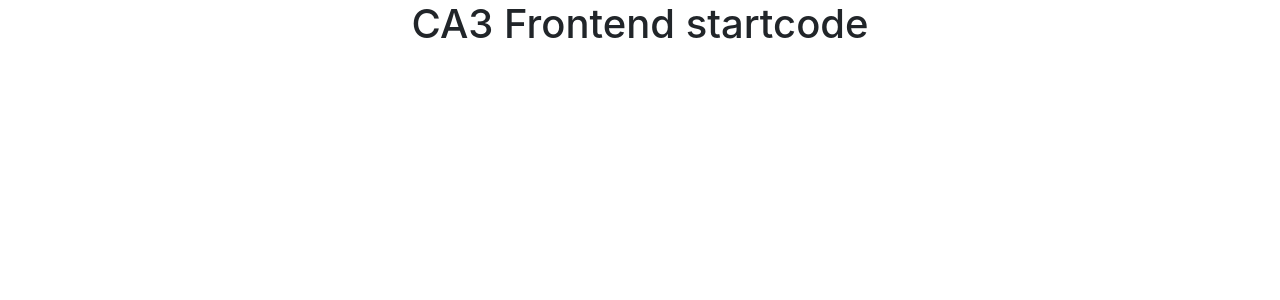
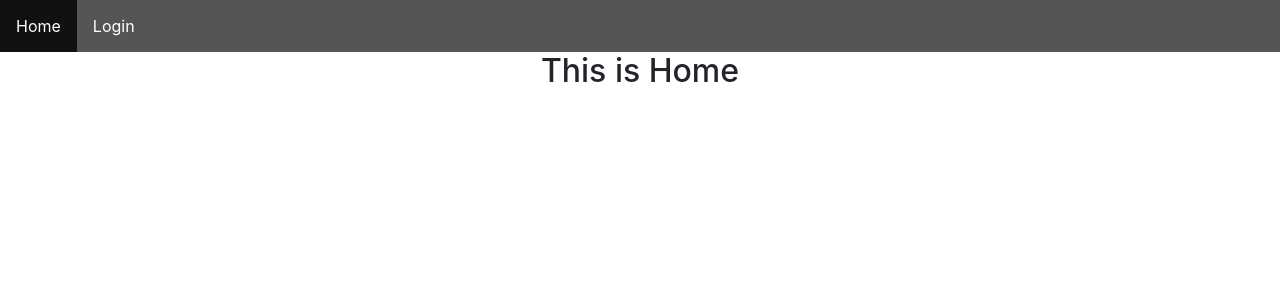
Before and after one commit to benskov95/CA3-Frontend-startcode, a React (Create React App) app: page / in a window 1280 px wide. Shown: the top 300 px of the page. Built offline with nearby package versions, Linux system fonts and the light colour scheme; the HTML template or start-up script is replaced by a standard one.

Commit message:
Navbar, components and styling added

```diff
--- a/src/App.js
+++ b/src/App.js
@@ -1,9 +1,11 @@
-import "./App.css";
+import "./styles/Navbar.css";
+import Header from "./components/Header"
+
 
 function App() {
   return (
     <div className="App">
-      <h1>CA3 Frontend startcode</h1>
+      <Header />
     </div>
   );
 }
--- /dev/null
+++ b/src/components/Header.js
@@ -0,0 +1,43 @@
+import "../styles/App.css";
+import "../styles/Navbar.css";
+import React from "react";
+import {
+  BrowserRouter as Router,
+  Switch,
+  Route,
+  Link,
+  NavLink,
+  useParams,
+  useRouteMatch
+} from "react-router-dom";
+import Login from "./Login";
+import Home from "./Home";
+
+
+export default function Header() {
+  return (
+    <Router>
+      <div>
+        <ul className="header">
+          <li>
+            <NavLink exact activeClassName="selected" to="/">Home</NavLink>
+          </li>
+          <li>
+            <NavLink activeClassName="selected" to="/login">Login</NavLink>
+          </li>
+        </ul>
+
+
+
+        <Switch>
+          <Route exact path="/">
+            <Home />
+          </Route>
+          <Route path="/Login">
+            <Login />
+          </Route>
+        </Switch>
+      </div>
+    </Router>
+  );
+}
--- a/src/components/Home.js
+++ b/src/components/Home.js
@@ -0,0 +1,3 @@
+export default function Home (){
+   return <h2>This is Home</h2>
+}
--- a/src/components/Login.js
+++ b/src/components/Login.js
@@ -1,7 +1,7 @@
 import React, { useState, useEffect } from "react"
 import facade from "../facades/apiFacade";
 
-function LogIn({ login }) {
+export default function LogIn({ login }) {
     const init = { username: "", password: "" };
     const [loginCredentials, setLoginCredentials] = useState(init);
 
@@ -64,4 +64,3 @@ function App() {
     )
 
 }
-export default Login;
--- /dev/null
+++ b/src/styles/Navbar.css
@@ -0,0 +1,26 @@
+ul.header {
+  list-style-type: none;
+  margin: 0;
+  padding: 0;
+  overflow: hidden;
+  background-color: #555555;
+}
+
+ul.header li {
+  float: left;
+}
+
+ul.header li a {
+  display: block;
+  color: white;
+  text-align: center;
+  padding: 14px 16px;
+  text-decoration: none;
+}
+ul.header li a:hover:not(.active) {
+  background-color: #111;
+}
+
+.selected {
+  background-color: #333333;
+}
```
Also changed, not shown: src/facades/apiFacade.js (renamed from src/apiFacade.js), src/styles/App.css (renamed from src/App.css).
